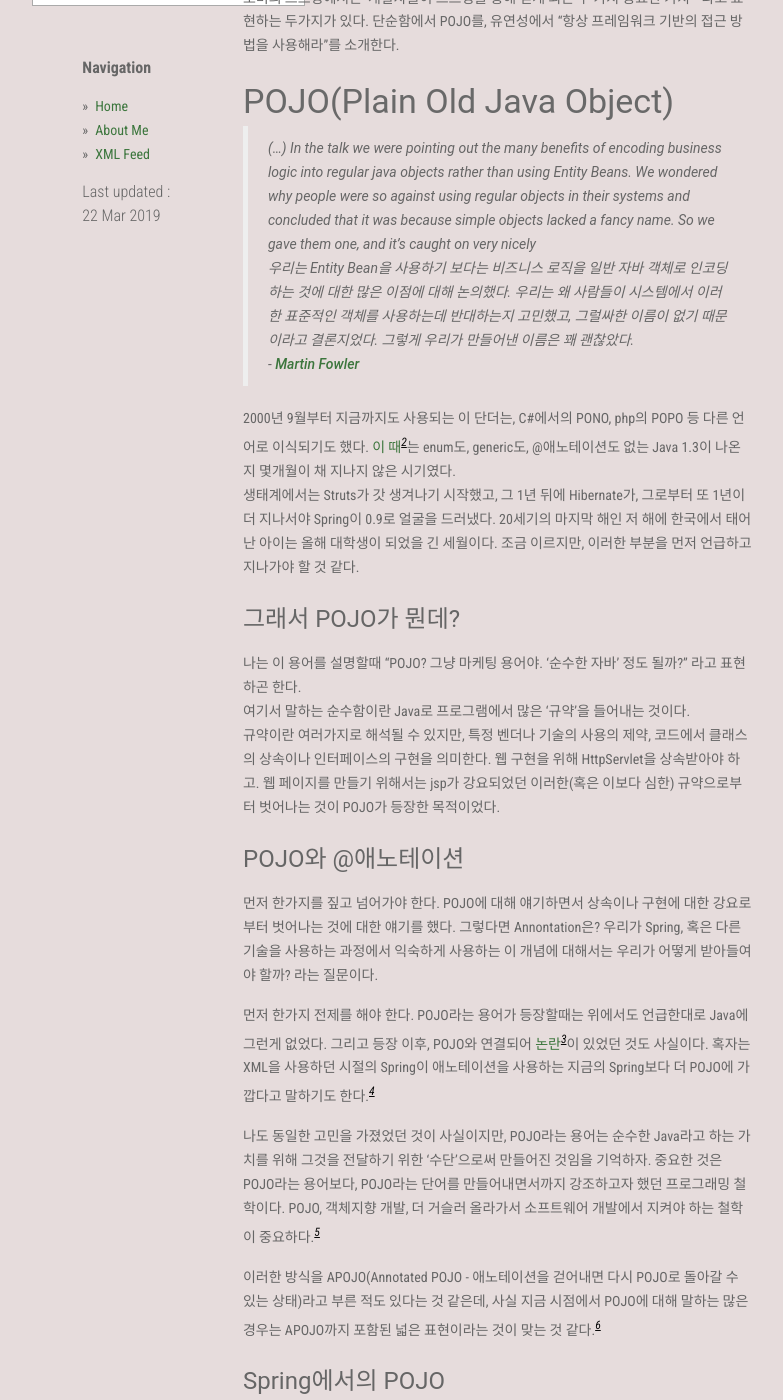
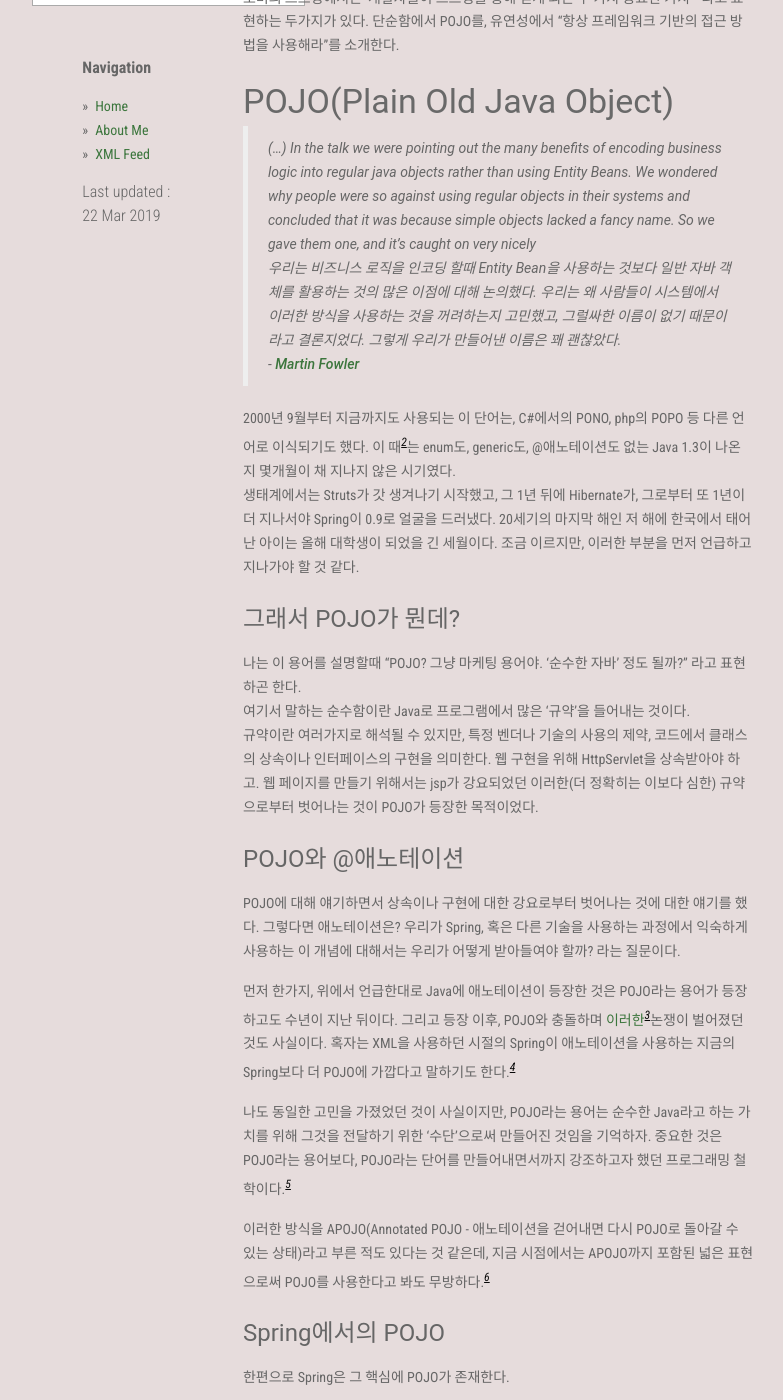
Before and after one commit to CyanRYi/cyanryi.github.io, a Jekyll site: the page built from _posts/ko/2019-03-20-Entrance-of-Spring-1.md, in a window 1280 px wide and 1400 px high, scrolled down 300 px. Shown: the whole window, without its empty margins (89-872 px from the left). Built offline with Jekyll 4.4.1, drawn with Linux system fonts in a browser that asks for light colours; some of the changed text lies outside the part shown.

Commit message:
2차 교정

```diff
--- a/_posts/ko/2019-03-20-Entrance-of-Spring-1.md
+++ b/_posts/ko/2019-03-20-Entrance-of-Spring-1.md
@@ -5,16 +5,16 @@
 hidden: true
 ---
 
-토비의 스프링에서는 '개발자들이 스프링을 통해 얻게 되는 두 가지 중요한 가치[^1]' 라고 표현하는 두가지가 있다. 단순함에서 POJO를, 유연성에서 "항상 프레임워크 기반의 접근 방법을 사용해라"를 소개한다.
+토비의 스프링에서는 '개발자들이 스프링을 통해 얻게 되는 두 가지 중요한 가치'[^1] 라고 표현하는 두가지가 있다. 단순함에서 POJO를, 유연성에서 "항상 프레임워크 기반의 접근 방법을 사용해라"를 소개한다.
 
 ### POJO(Plain Old Java Object)
 
 > (...) In the talk we were pointing out the many benefits of encoding business logic into regular java objects rather than using Entity Beans. We wondered why people were so against using regular objects in their systems and concluded that it was because simple objects lacked a fancy name. So we gave them one, and it's caught on very nicely
-      우리는 Entity Bean을 사용하기 보다는 비즈니스 로직을 일반 자바 객체로 인코딩하는 것에 대한 많은 이점에 대해 논의했다. 우리는 왜 사람들이 시스템에서 이러한 표준적인 객체를 사용하는데 반대하는지 고민했고, 그럴싸한 이름이 없기 때문이라고 결론지었다. 그렇게 우리가 만들어낸 이름은 꽤 괜찮았다.
+      우리는 비즈니스 로직을 인코딩 할때 Entity Bean을 사용하는 것보다 일반 자바 객체를 활용하는 것의 많은 이점에 대해 논의했다. 우리는 왜 사람들이 시스템에서 이러한 방식을 사용하는 것을 꺼려하는지 고민했고, 그럴싸한 이름이 없기 때문이라고 결론지었다. 그렇게 우리가 만들어낸 이름은 꽤 괜찮았다.
     - [Martin Fowler](https://www.martinfowler.com/bliki/POJO.html)
 
-2000년 9월부터 지금까지도 사용되는 이 단더는, C#에서의 PONO, php의 POPO 등 다른 언어로 이식되기도 했다.
-[이 때](https://www.javatpoint.com/history-of-java)[^2]는 enum도, generic도, @애노테이션도 없는 Java 1.3이 나온지 몇개월이 채 지나지 않은 시기였다.
+2000년 9월부터 지금까지도 사용되는 이 단어는, C#에서의 PONO, php의 POPO 등 다른 언어로 이식되기도 했다.
+이 때[^2]는 enum도, generic도, @애노테이션도 없는 Java 1.3이 나온지 몇개월이 채 지나지 않은 시기였다.
 생태계에서는 Struts가 갓 생겨나기 시작했고, 그 1년 뒤에 Hibernate가, 그로부터 또 1년이 더 지나서야 Spring이 0.9로 얼굴을 드러냈다.
 20세기의 마지막 해인 저 해에 한국에서 태어난 아이는 올해 대학생이 되었을 긴 세월이다. 조금 이르지만, 이러한 부분을 먼저 언급하고 지나가야 할 것 같다.
 
@@ -23,19 +23,18 @@
 나는 이 용어를 설명할때 "POJO? 그냥 마케팅 용어야. '순수한 자바' 정도 될까?" 라고 표현하곤 한다.
 여기서 말하는 순수함이란 Java로 프로그램에서 많은 '규약'을 들어내는 것이다.
 규약이란 여러가지로 해석될 수 있지만, 특정 벤더나 기술의 사용의 제약, 코드에서 클래스의 상속이나 인터페이스의 구현을 의미한다.
-웹 구현을 위해 HttpServlet을 상속받아야 하고. 웹 페이지를 만들기 위해서는 jsp가 강요되었던 이러한(혹은 이보다 심한) 규약으로부터 벗어나는 것이 POJO가 등장한 목적이었다.
+웹 구현을 위해 HttpServlet을 상속받아야 하고. 웹 페이지를 만들기 위해서는 jsp가 강요되었던 이러한(더 정확히는 이보다 심한) 규약으로부터 벗어나는 것이 POJO가 등장한 목적이었다.
 
 #### POJO와 @애노테이션
 
-먼저 한가지를 짚고 넘어가야 한다. POJO에 대해 얘기하면서 상속이나 구현에 대한 강요로부터 벗어나는 것에 대한 얘기를 했다. 그렇다면 Annontation은? 우리가 Spring, 혹은 다른 기술을 사용하는 과정에서 익숙하게 사용하는 이 개념에 대해서는 우리가 어떻게 받아들여야 할까? 라는 질문이다.
+POJO에 대해 얘기하면서 상속이나 구현에 대한 강요로부터 벗어나는 것에 대한 얘기를 했다. 그렇다면 애노테이션은? 우리가 Spring, 혹은 다른 기술을 사용하는 과정에서 익숙하게 사용하는 이 개념에 대해서는 우리가 어떻게 받아들여야 할까? 라는 질문이다.
 
-먼저 한가지 전제를 해야 한다. POJO라는 용어가 등장할때는 위에서도 언급한대로 Java에 그런게 없었다. 그리고 등장 이후, POJO와 연결되어 [논란](https://xebia.com/blog/a-pojo-with-annotations-is-not-plain/)[^3]이 있었던 것도 사실이다. 혹자는 XML을 사용하던 시절의 Spring이 애노테이션을 사용하는 지금의 Spring보다 더 POJO에 가깝다고 말하기도 한다.[^4]
+먼저 한가지, 위에서 언급한대로 Java에 애노테이션이 등장한 것은 POJO라는 용어가 등장하고도 수년이 지난 뒤이다. 그리고 등장 이후, POJO와 충돌하며 [이러한](https://xebia.com/blog/a-pojo-with-annotations-is-not-plain/)[^3]논쟁이 벌어졌던 것도 사실이다. 혹자는 XML을 사용하던 시절의 Spring이 애노테이션을 사용하는 지금의 Spring보다 더 POJO에 가깝다고 말하기도 한다.[^4]
 
 나도 동일한 고민을 가졌었던 것이 사실이지만, POJO라는 용어는 순수한 Java라고 하는 가치를 위해 그것을 전달하기 위한 '수단'으로써 만들어진 것임을 기억하자.
-중요한 것은 POJO라는 용어보다, POJO라는 단어를 만들어내면서까지 강조하고자 했던 프로그래밍 철학이다.
-POJO, 객체지향 개발, 더 거슬러 올라가서 소프트웨어 개발에서 지켜야 하는 철학이 중요하다.[^5]
+중요한 것은 POJO라는 용어보다, POJO라는 단어를 만들어내면서까지 강조하고자 했던 프로그래밍 철학이다.[^5]
 
-이러한 방식을 APOJO(Annotated POJO - 애노테이션을 걷어내면 다시 POJO로 돌아갈 수 있는 상태)라고 부른 적도 있다는 것 같은데, 사실 지금 시점에서 POJO에 대해 말하는 많은 경우는 APOJO까지 포함된 넓은 표현이라는 것이 맞는 것 같다.[^6]
+이러한 방식을 APOJO(Annotated POJO - 애노테이션을 걷어내면 다시 POJO로 돌아갈 수 있는 상태)라고 부른 적도 있다는 것 같은데, 지금 시점에서는 APOJO까지 포함된 넓은 표현으로써 POJO를 사용한다고 봐도 무방하다.[^6]
 
 #### Spring에서의 POJO
 
@@ -62,16 +61,16 @@
 ---
 [^1]: 개인적으로는 이 두가지를 'Spring framework의 핵심 철학' 이라고 표현하는데, 이 두가지가 Spring의 창조 이념에 가깝다고 생각될 정도로 소스코드 모든 곳에서 엿보이기 때문이다. 이는 [Spring reference 문서](https://docs.spring.io/spring-framework/docs/current/spring-framework-reference/overview.html#overview-philosophy)에 있는 Design Philosophy와는 다르다.
 
-[^2]: [oracle 사이트](http://oracle.com.edgesuite.net/timeline/java/)에서는 이곳에서 확인할 수 있다. 보기 힘들어서 정리된 text 버전으로 연결했다.
+[^2]: https://www.javatpoint.com/history-of-java [oracle 사이트](http://oracle.com.edgesuite.net/timeline/java/)에서는 이곳에서 확인할 수 있다. 앞의 링크가 보기 더 편하다.
 
 [^3]: 아마도 글쓴이가 마지막에 말하는 a-POJO란 Anti-POJO가 아닐까 싶을 정도로 극단적으로 표현하지만, 비슷한 고민을 했었다. 재미있게도, 댓글조차 찬반이 섞여 있다.
 
 [^4]: XML이라고 하는 특정 포맷을 사용해야거나 비즈니스 로직에서 ApplicationContext에 직접 접근해서 Bean을 꺼내 써야 한다면, 그것은 POJO인가?
 
-[^5]: 애노테이션을 대체할 무언가가 있었으면 하는 욕심도 있지만, 이를 통해 얻게 되는 '명료한 코드'의 가치를 더 크게 본다.
-    天衣無縫 - 하늘나라의 옷은 바느질 자국이 없다는 뜻이다. 이 블로그에서는 여러 글에 거쳐 이런건 존재하지 않는다고 강조했고, 앞으로도 그럴 것이다.
+[^5]: 애노테이션을 대체할 무언가가 있었으면 하는 욕심도 있지만, 이를 통해 얻게 되는 '명료한 코드'의 가치를 더 크게 본다. 이는 POJO가 강조되는 이유에는 단순히 Java를 넘어서 객체지향, 더 크게는 소프트웨어 개발의 핵심 가치가 더 상위에 존재한다고 보기 때문이다.
 
-[^6]: Spring에서는 별도의 [가이드](https://spring.io/understanding/POJO)에서 '특정 인터페이스의 구현을 강제하는 것을 피하기 위해, 애노테이션을 사용한다.' 라는 내용을 위주로 설명하고 있다.
+[^6]: 말했던 논란의 시기를 지나, 지금은 많은 POJO 지원을 말하는 많은 라이브러리, 프레임워크들이 애노테이션을 제공하고 그러한 시대적인 변화를 받아들인 것 같다. Java 생태계에는 보수적인 사람들도 많긴 하지만..
+    Spring에서도 별도의 [가이드](https://spring.io/understanding/POJO)에서 '특정 인터페이스의 구현을 강제하는 것을 피하기 위해, 애노테이션을 사용한다.' 라는 내용을 위주로 설명하고 있다.
 
 [^7]: 이후 따로 한번 다룰 생각이다.
 
```
